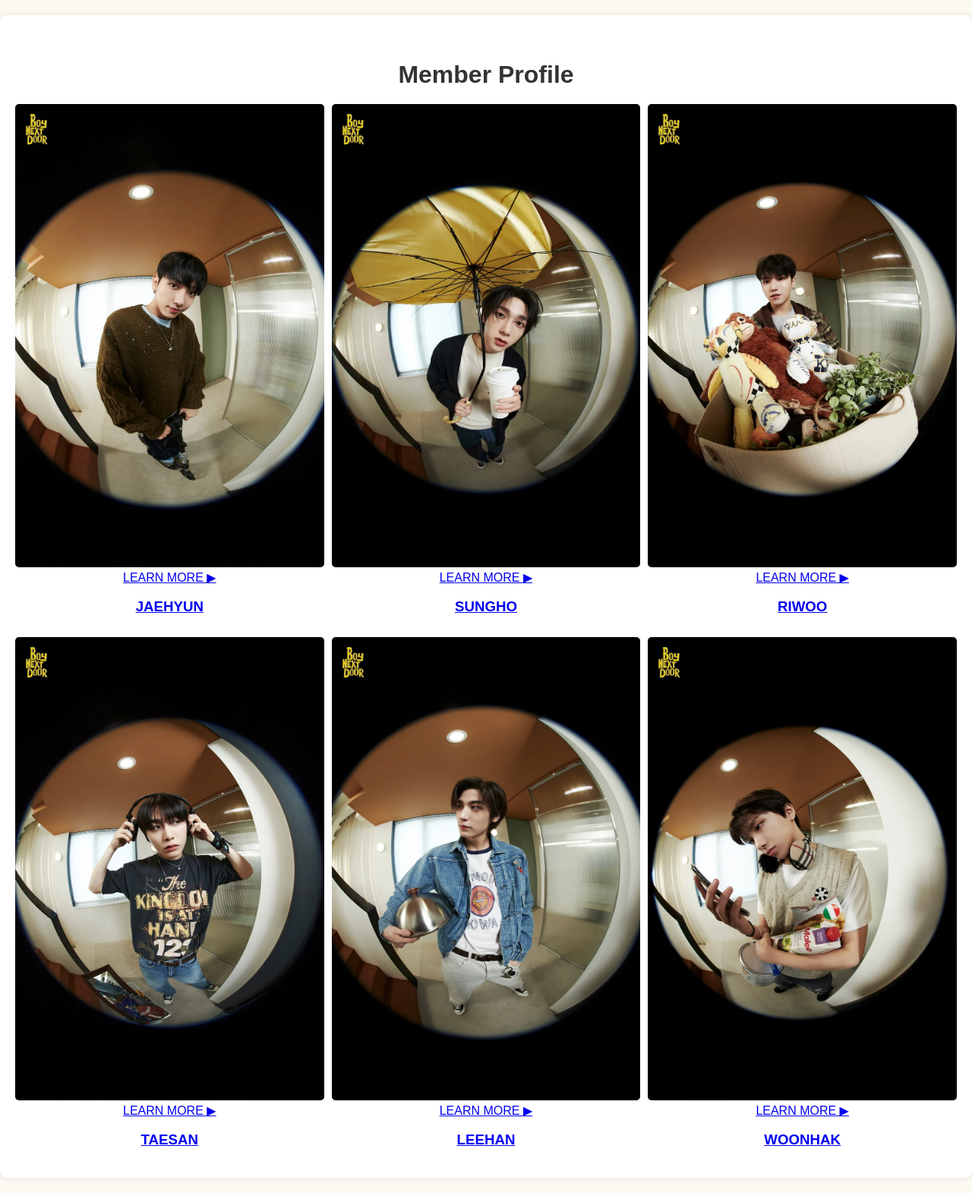
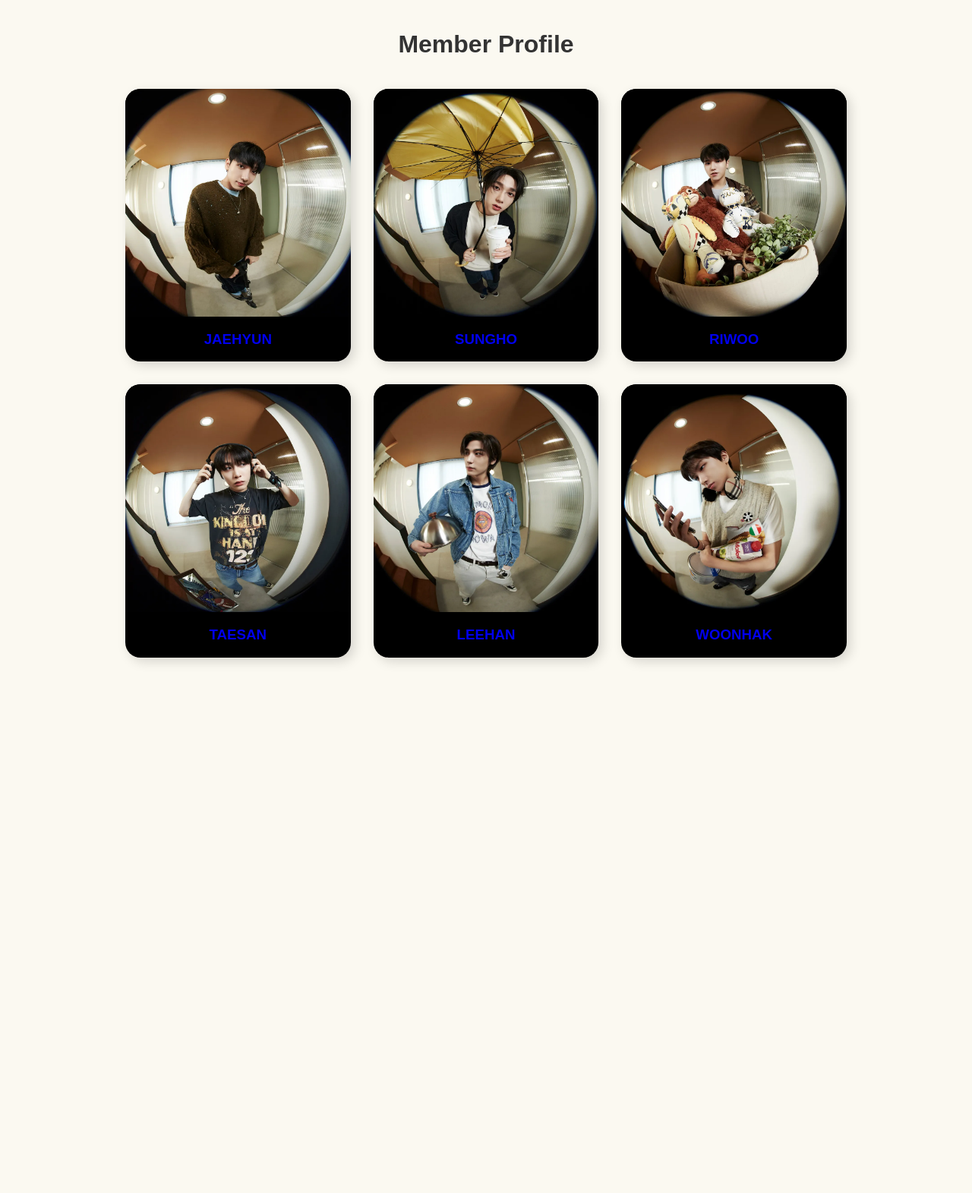
Before and after one commit to 23333sophia/12DTP_Flask-web-application, a Flask app: page /profile in a window 1280 px wide. Shown: the part 48-1619 px from the top of the page at 76% size. After the commit the page ends 922 px from the top, so only its background shows below. Run offline with Flask 3, Linux system fonts and the light colour scheme; a user stored in the database is signed in.

Commit message:
css changes for profile html title 'member profile' profile grid colour font, placement etc blue transparent layer pop up when hovered to member to learnmore

```diff
--- a/static/style.css
+++ b/static/style.css
@@ -16,77 +16,62 @@ h2 {
     margin-bottom: 20px;
 }
 
-.container {
-    background-color: white;
-
-    margin: 20px auto;
-    padding: 20px;
-    border-radius: 10px;
-    box-shadow: 0 0 10px rgba(0,0,0,0.1);
-}
-
-    img {
-        max-width: 100%; height: auto;
-        border-radius: 5px;
+.card-image-container img {
+    width: 100%;
+    height: 100%;
+    object-fit: cover;  /* 다양한 크기의 멤버 사진이 구겨지지 않게 꽉 채워주는 유용한 속성 */
 }
 
 .profile-grid {
     display: grid;
     grid-template-columns: repeat(3, 1fr);
-          gap: 10px;
+    gap: 30px;
+    max-width: 950px;
+    margin: 0 auto; /* organise each row in center */
+    padding: 20px;
 }
 
-    .jaehyun-card {
-        background-color: rgb(171, 242, 252);
-        margin: 20px auto;
-        padding: 20px;
-        border-radius: 10px;
-        box-shadow: 0 0 10px rgba(0,0,0,0.1);
-
+.member-card {
+    background-color: #000000; /* border of image colour*/
+    border-radius: 20px;
+    overflow: hidden;
+    box-shadow: 5px 5px 15px rgba(0,0,0,0.15);
 }
 
-    .sungho-card {
-    background-color: rgb(171, 242, 252);
-    margin: 20px auto;
-    padding: 20px;
-    border-radius: 10px;
-    box-shadow: 0 0 10px rgba(0,0,0,0.1);
-
+.card-link {
+    text-decoration: none;
 }
 
-        .riwoo-card {
-        background-color: rgb(171, 242, 252);
-        margin: 20px auto;
-        padding: 20px;
-        border-radius: 10px;
-        box-shadow: 0 0 10px rgba(0,0,0,0.1);
-
+.card-image-container {
+    position: relative;
+    width: 100%;
+    height: 300px;
 }
 
-        .taesan-card {
-        background-color: rgb(171, 242, 252);
-        margin: 20px auto;
-        padding: 20px;
-        border-radius: 10px;
-        box-shadow: 0 0 10px rgba(0,0,0,0.1);
-
+/* transparent colour pop up when hovered to member box*/
+.hover-overlay {
+    position: absolute;
+    top: 0;
+    left: 0;
+    width: 100%;
+    height: 100%;
+    background-color: rgba(94, 150, 185, 0.8);
+    display: flex;
+    justify-content: center;
+    align-items: center;
+    opacity: 0;
+    transition: 0.3s;
 }
 
-        .leehan-card {
-        background-color: rgb(171, 242, 252);
-        margin: 20px auto;
-        padding: 20px;
-        border-radius: 10px;
-        box-shadow: 0 0 10px rgba(0,0,0,0.1);
-
+.hover-overlay span {
+    color: white;
+    font-size: 18px;
+    font-weight: bold;
 }
 
-        .woonhak-card {
-        background-color: rgb(171, 242, 252);
-        margin: 20px auto;
-        padding: 20px;
-        border-radius: 10px;
-        box-shadow: 0 0 10px rgba(0,0,0,0.1);
+/* to show the trasparent layer setted above*/
+.card-image-container:hover .hover-overlay {
+    opacity: 1;
 
 }
 
```
Lines whose indentation alone changed are shown as unchanged.
